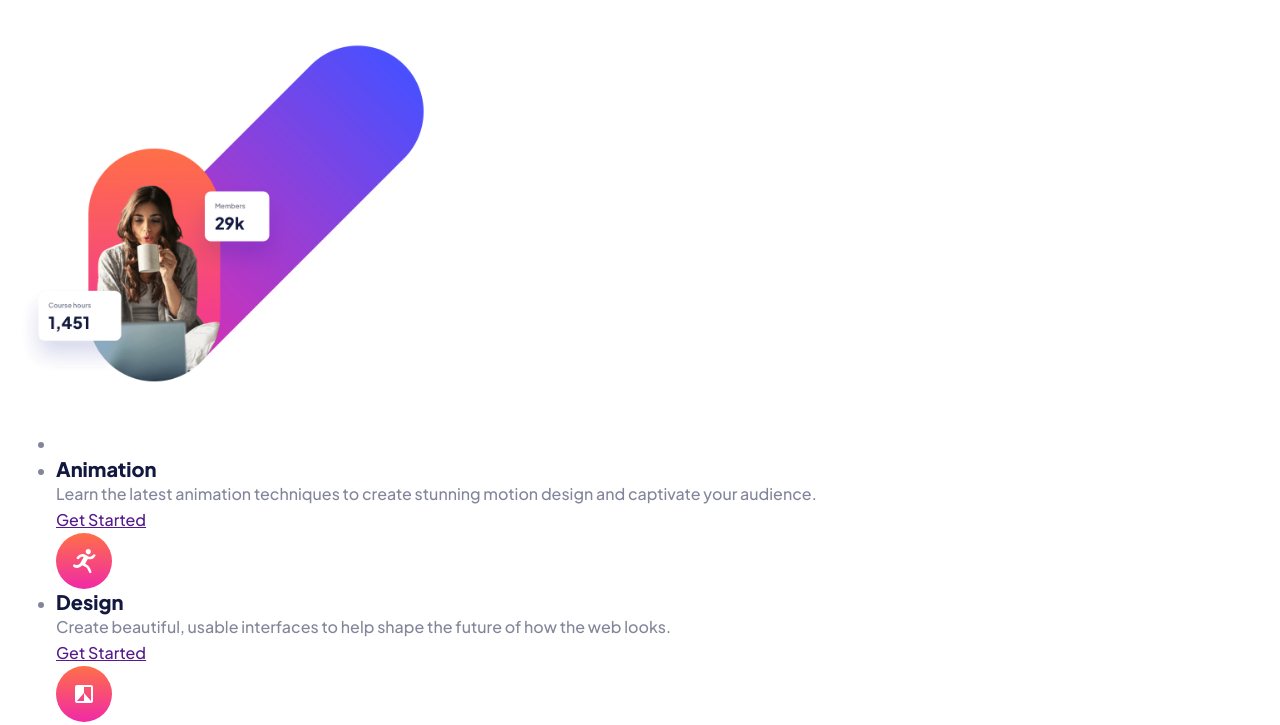
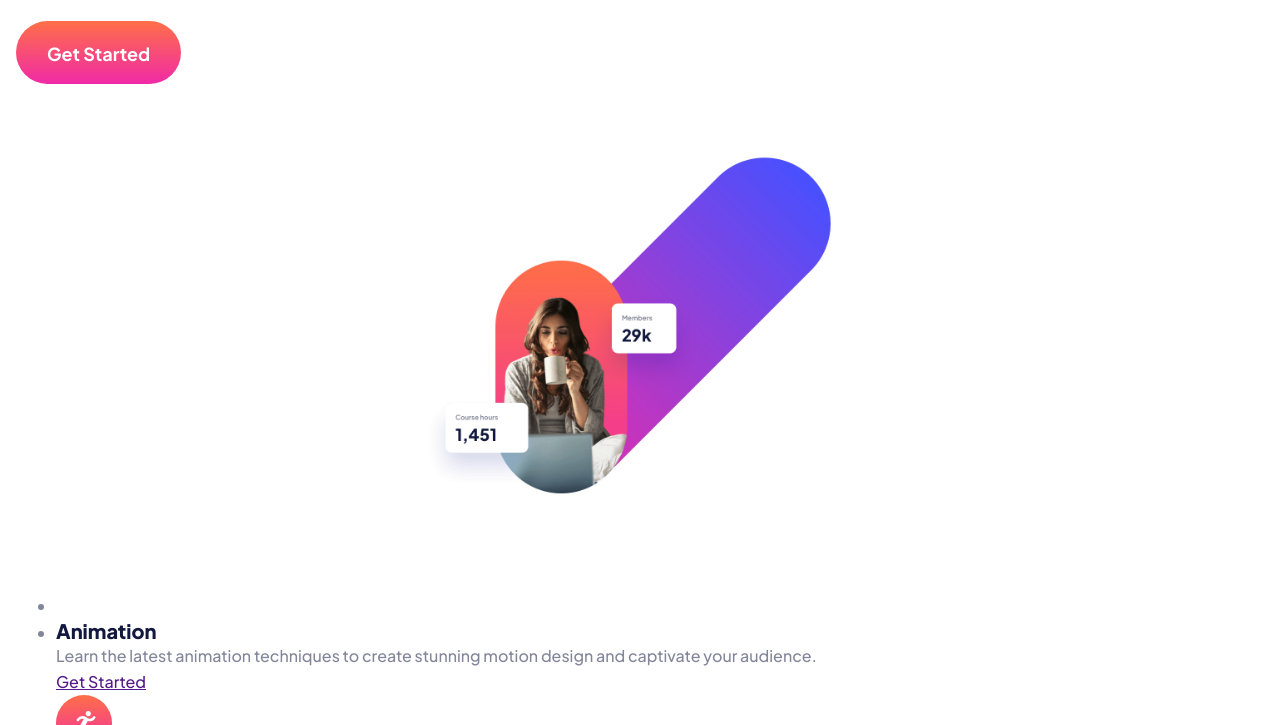
Before and after one commit to turkan03/skilled-learning-landing, a website: page index.html in a window 1280 px wide. Shown: the part 293-1018 px from the top of the page. Drawn offline with Linux system fonts and the light colour scheme.

Commit message:
add layout for image and update button style

```diff
--- a/sass/_components.scss
+++ b/sass/_components.scss
@@ -1,6 +1,7 @@
 @use "base";
 
 .btn {
+  display: inline-block;
   text-decoration: none;
   padding: 0.875rem 1.9375rem;
   border-radius: 1.75rem;
@@ -27,6 +28,7 @@
 .hero__btn {
   padding-top: 1.1875rem;
   padding-bottom: 1rem;
+  border-radius: 1.96875rem;
 
   &:link,
   &:visited {
--- a/sass/_layout.scss
+++ b/sass/_layout.scss
@@ -25,6 +25,7 @@
 }
 
 .hero {
+  max-width: 28.5625rem;
   padding-top: 2.375rem;
   padding-bottom: 1.875rem;
 
@@ -35,3 +36,8 @@
     margin-bottom: 1.5rem;
   }
 }
+
+.stats-img {
+  justify-self: center;
+  padding-bottom: 3.125rem;
+}
```
Also changed, not shown: css/style.css, 1 other file.
